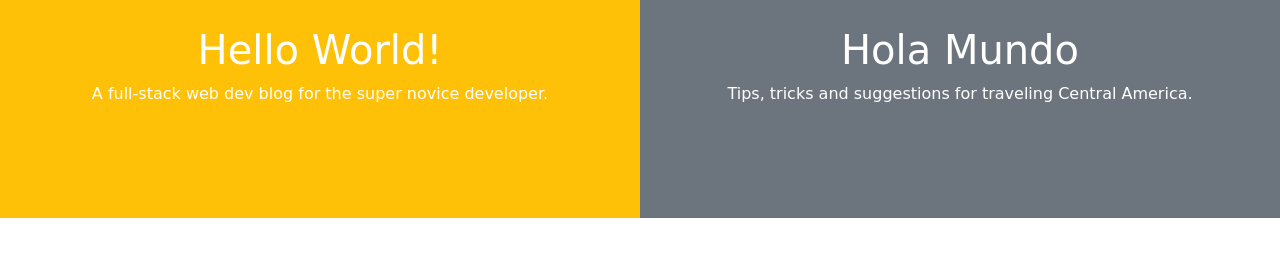
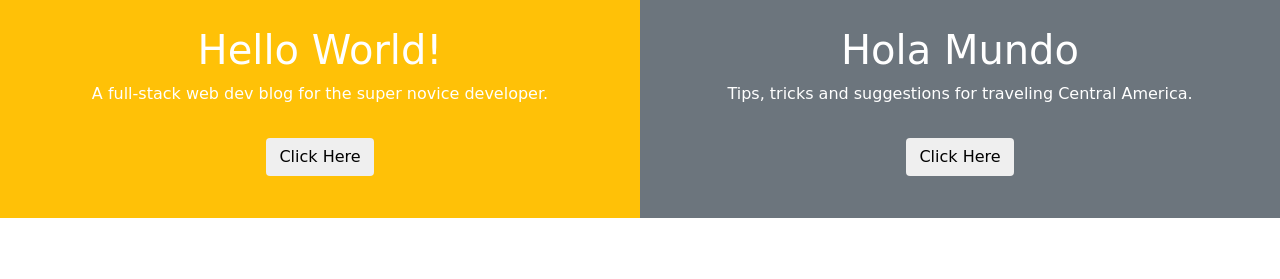
Before and after one commit to ktllama/KTs_bits_N_bobs, a website: page blog.html in a window 1280 px wide. Shown: the part 1140-1419 px from the top of the page. Drawn offline with nearby package versions, Linux system fonts and the light colour scheme; a web font is replaced by a local one.

Commit message:
added click here button to blog

```diff
--- a/blog.html
+++ b/blog.html
@@ -61,6 +61,7 @@
 						<div class="blogContainer">
 							<h1>Hello World!</h1>
 							<p>A full-stack web dev blog for the super novice developer.</p>
+							<button class="btn mt-3">Click Here</button>
 						</div>
 					</a>
 				</div>
@@ -69,6 +70,7 @@
 						<div class="blogContainer">
 							<h1>Hola Mundo</h1>
 							<p>Tips, tricks and suggestions for traveling Central America.</p>
+							<button class="btn mt-3">Click Here</button>
 						</div>
 					</a>
 				</div>
```
